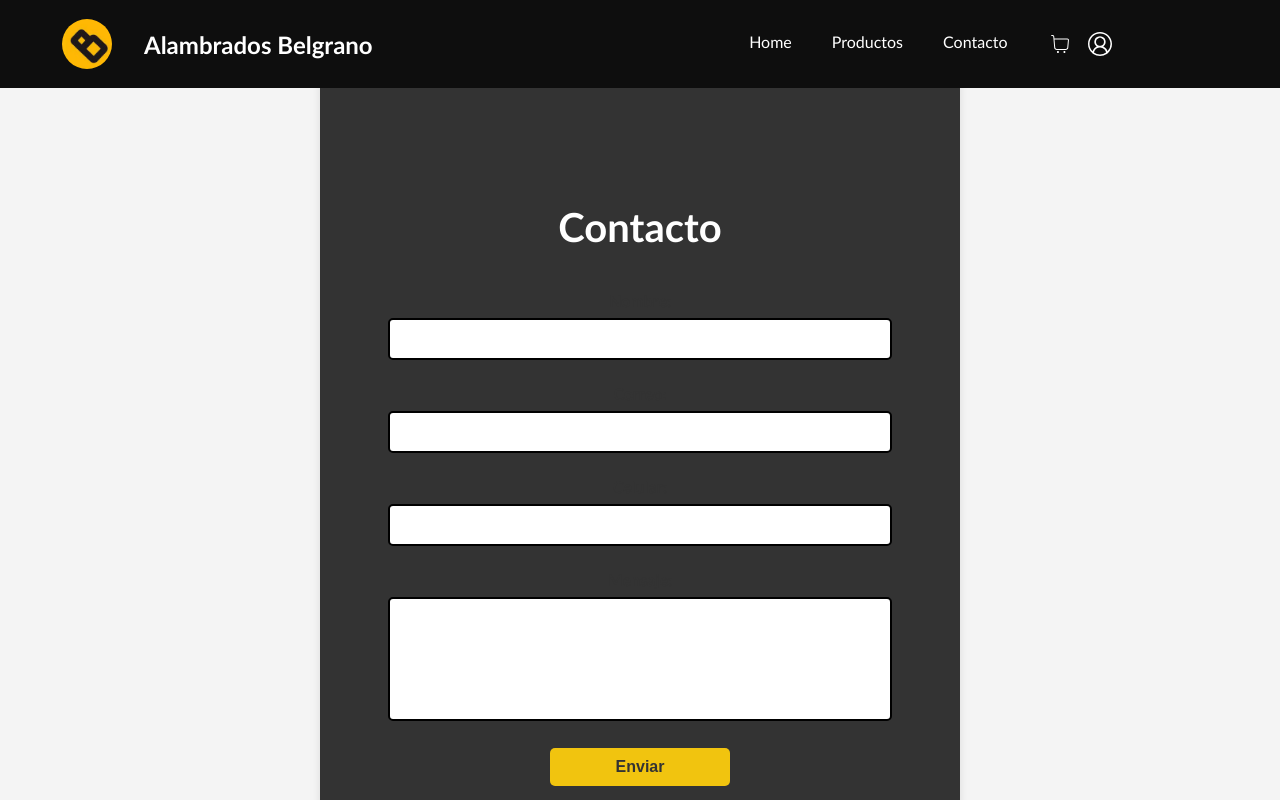
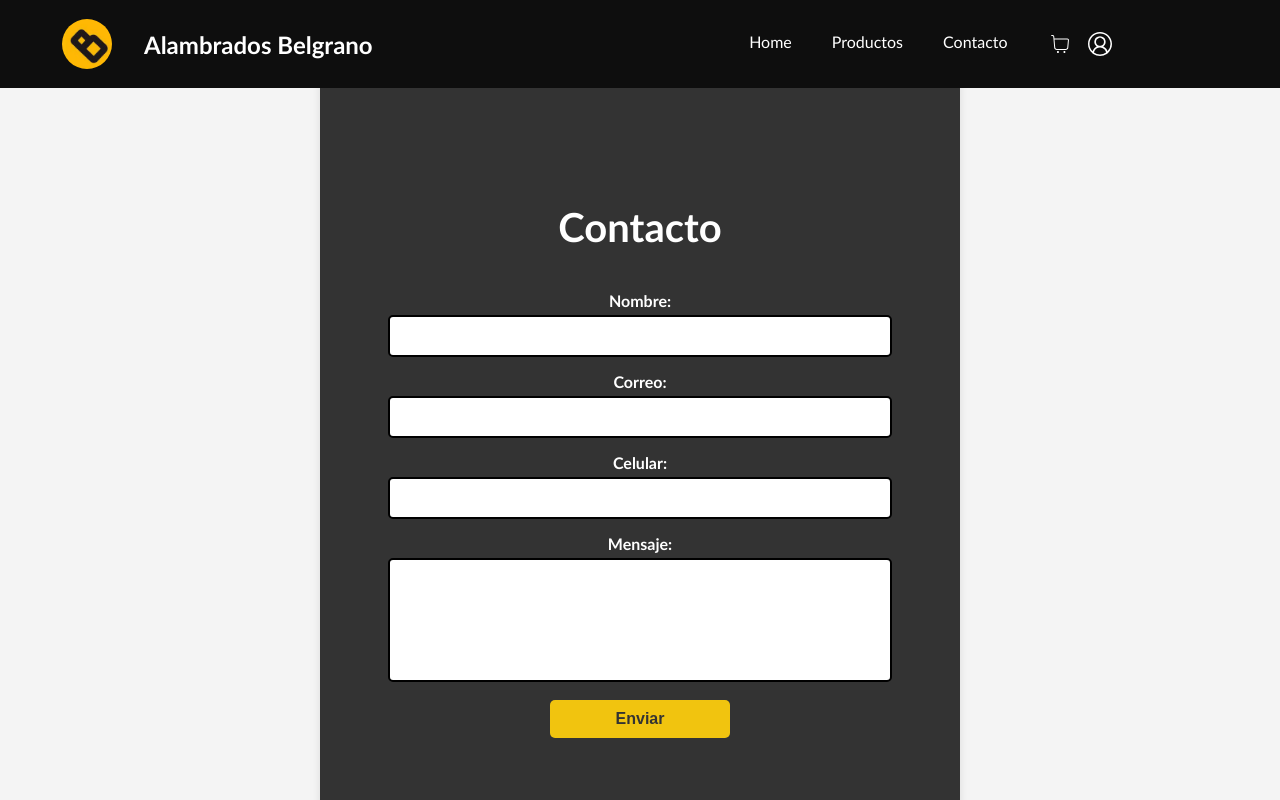
Before and after one commit to faustodesojo/Ecommerce-Backend, a React (Create React App) app in the folder ecommerce-frontend/: page /contacto in a window 1280 px wide. Shown: the top 800 px of the page. Built offline with nearby package versions, Linux system fonts and the light colour scheme.

Commit message:
contact modification

```diff
--- a/ecommerce-frontend/src/pages/contacto/Contacto.css
+++ b/ecommerce-frontend/src/pages/contacto/Contacto.css
@@ -30,11 +30,11 @@ body {
   flex-direction: column;
 }
 
-.form-group {
+.form-group1 {
   margin-bottom: 15px;
 }
 
-.form-group label {
+.form-group1 label {
   color: white;
   font-weight: bold;
   margin-bottom: 5px;
--- a/ecommerce-frontend/src/pages/contacto/Contacto.tsx
+++ b/ecommerce-frontend/src/pages/contacto/Contacto.tsx
@@ -71,7 +71,7 @@ const Contacto: React.FC = () => {
     <div className="contact-container">
       <h2 className="contact-title">Contacto</h2>
       <form onSubmit={handleSubmit} className="contact-form">
-        <div className="form-group">
+        <div className="form-group1">
           <label htmlFor="name">Nombre:</label>
           <input
             type="text"
@@ -83,7 +83,7 @@ const Contacto: React.FC = () => {
           />
         </div>
 
-        <div className="form-group">
+        <div className="form-group1">
           <label htmlFor="email">Correo:</label>
           <input
             type="email"
@@ -95,7 +95,7 @@ const Contacto: React.FC = () => {
           />
         </div>
 
-        <div className="form-group">
+        <div className="form-group1">
           <label htmlFor="cellphone">Celular:</label>
           <input
             type="number"
@@ -107,7 +107,7 @@ const Contacto: React.FC = () => {
           />
         </div>
 
-        <div className="form-group">
+        <div className="form-group1">
           <label htmlFor="message">Mensaje:</label>
           <textarea
             id="message"
--- a/ecommerce-frontend/src/pages/home/Home.tsx
+++ b/ecommerce-frontend/src/pages/home/Home.tsx
@@ -35,7 +35,7 @@ const Home: React.FC = () => {
         <h2>Nuestra Producción</h2>
         <p>
           Somos una empresa dedicada a la fabricación de productos de alambrado,
-          tanto de postes de hormigon como de tejido roomboidal. Contamos con
+          tanto de postes de hormigon como de tejido romboidal. Contamos con
           materiales de primera calidad y mano de obra especializada.
         </p>
         <ul>
```
